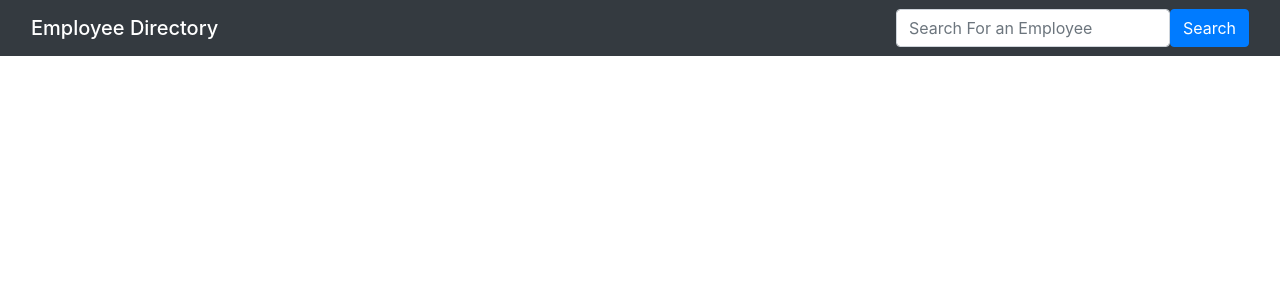
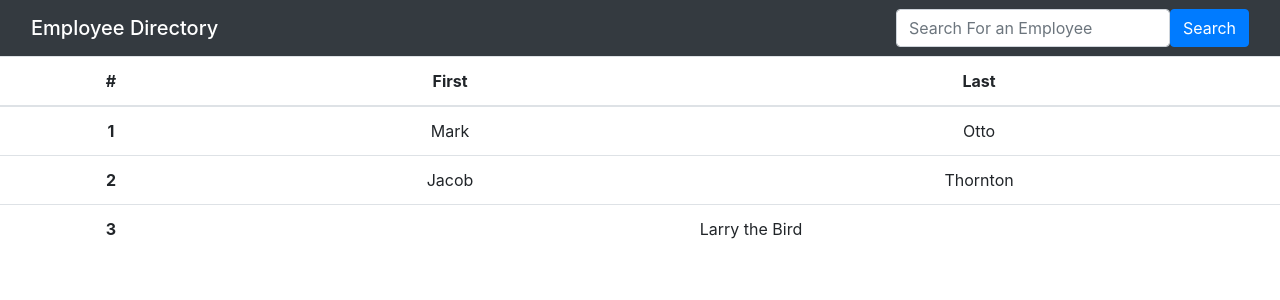
Before and after one commit to con0fav/HW19-EmployeeDirectory, a React (Create React App) app: page / in a window 1280 px wide. Shown: the top 300 px of the page. Built offline with nearby package versions, Linux system fonts and the light colour scheme.

Commit message:
added dummy table, api function

```diff
--- a/src/App.js
+++ b/src/App.js
@@ -1,10 +1,12 @@
 import './App.css';
 import Header from "./Components/Header"
+import Table from "./Components/Table"
 
 function App() {
   return (
     <div className="App">
       <Header />
+      <Table />
     </div>
   );
 }
--- a/src/Components/Header.js
+++ b/src/Components/Header.js
@@ -1,4 +1,3 @@
-import React from "react";
 import SearchBar from "./SearchBar"
 
 function Header() {
--- a/src/Components/Table.js
+++ b/src/Components/Table.js
@@ -0,0 +1,33 @@
+
+
+function Table() {
+    return (
+        <table class="table">
+            <thead>
+                <tr>
+                    <th scope="col">#</th>
+                    <th scope="col">First</th>
+                    <th scope="col">Last</th>
+                </tr>
+            </thead>
+            <tbody>
+                <tr>
+                    <th scope="row">1</th>
+                    <td>Mark</td>
+                    <td>Otto</td>
+                </tr>
+                <tr>
+                    <th scope="row">2</th>
+                    <td>Jacob</td>
+                    <td>Thornton</td>
+                </tr>
+                <tr>
+                    <th scope="row">3</th>
+                    <td colspan="2">Larry the Bird</td>
+                </tr>
+            </tbody>
+        </table>
+    )
+}
+
+export default Table;
```
Also changed, not shown: src/utils/API.js (+7 -0 lines).
